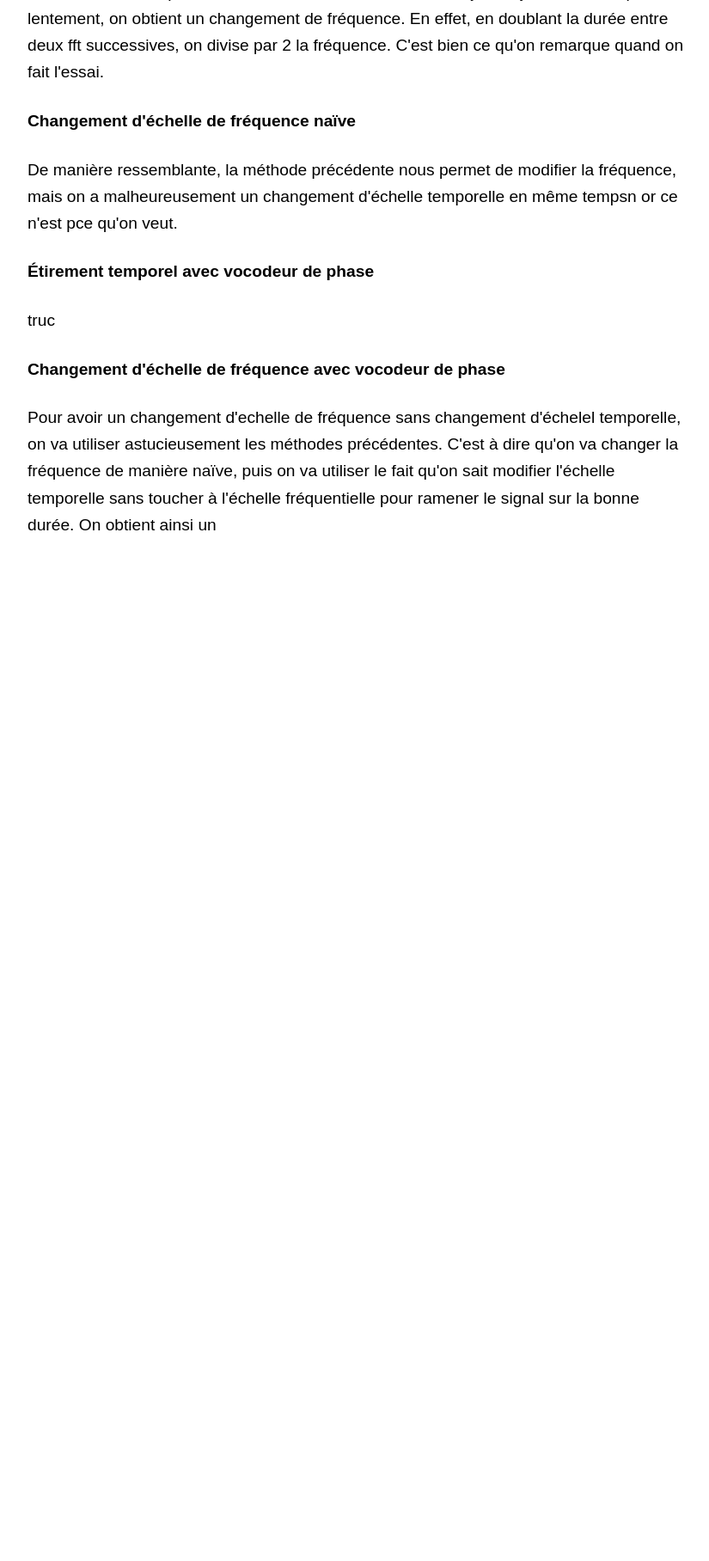
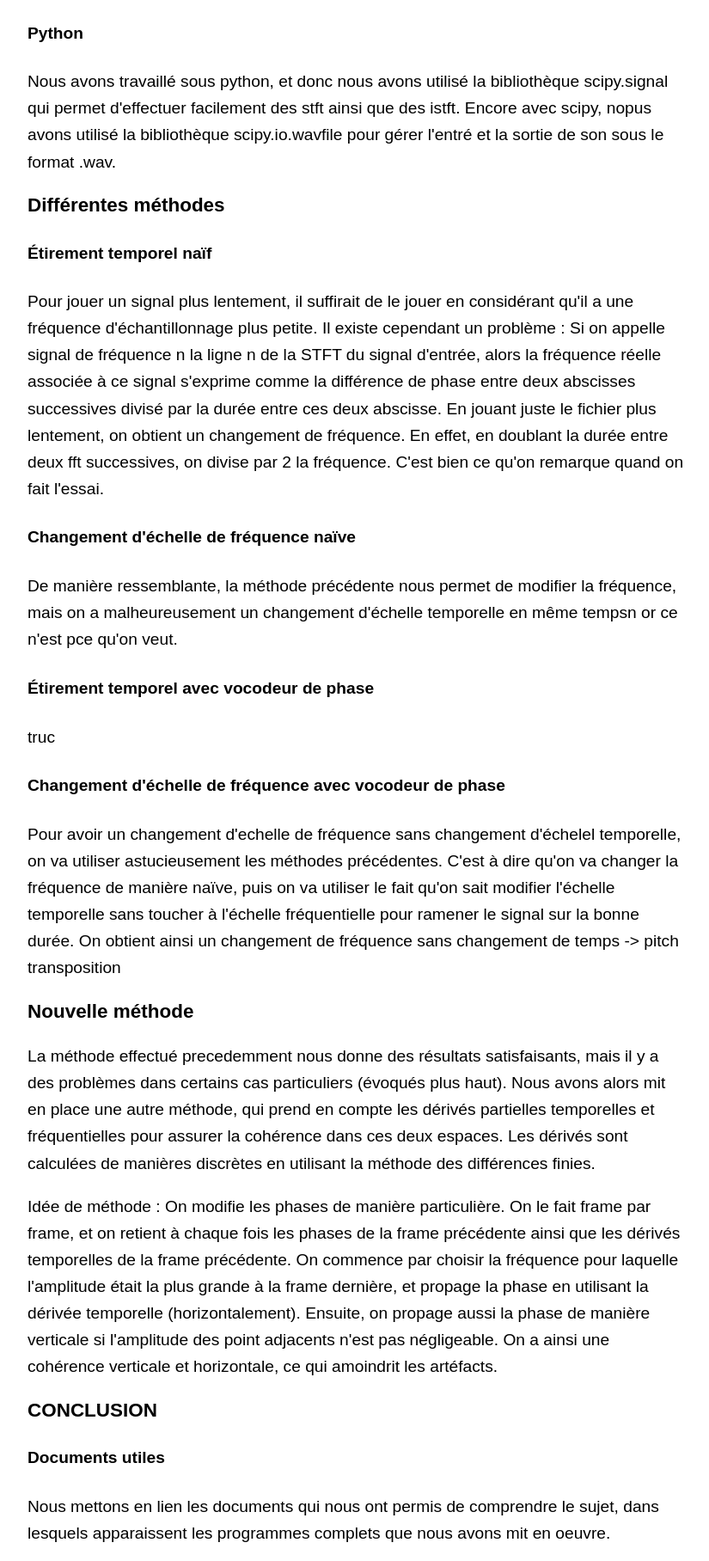
Before and after one commit to Srykah/vocoder, a Flask app: page / in a window 1280 px wide. Shown: the part 1778-3594 px from the top of the page at 86% size, without its empty margins (224-1049 px from the left). Before the commit the page ends 2395 px from the top, so only its background shows below. Run offline with Flask 2, Linux system fonts and the light colour scheme.

Commit message:
version presque finale du projet
Il manque seulement une relecture et la partie vocodeur

```diff
--- a/templates/index.html
+++ b/templates/index.html
@@ -51,10 +51,14 @@
 		Cet opérateur consiste à appliquer la transformée de fourier sur une fenetre fini du signal d'entrée, puis de décaler, refaire une transformée et ainsi de suite. On obtient ensuite un tableau de dimension (N x M), avec N = nombre de fréquence dans les FFT,M =  nombre de FFT, sachant que le nombre de FFT multiplié par le temps entre deux FFT correspond au temps totale du signal.
 		</p>
 		<p>
-		Si on trace la matrice des modules de la STFT, on obtient un tableau ressemblant au suivant (c'est un spectrogramme) [[[ mettre image d'un spectrogramme]]]
+		Si on trace la matrice des modules de la STFT, on obtient un tableau ressemblant au suivant (c'est un spectrogramme) <img src = "static/spectrogramme"></img>
 		On a donc en abscisse le temps et en ordonnée les fréquences.
 		Pour obtenir un son à partir d'une STFT, il suffit d'appliquer la fonction ISTFT.
 		On commence déjà à comprendre ce qu'il faudra faire afin de pouvoir appliquer les deux fonctions annoncée dans l'introduction.
+		</p>
+		<h4>Python</h4>
+		<p>
+		Nous avons travaillé sous python, et donc nous avons utilisé la bibliothèque scipy.signal qui permet d'effectuer facilement des stft ainsi que des istft. Encore avec scipy, nopus avons utilisé la bibliothèque scipy.io.wavfile pour gérer l'entré et la sortie de son sous le format .wav.
 		</p>
 		<h3>Différentes méthodes</h3>
 
@@ -79,12 +83,36 @@
 
 		<h4>Changement d'échelle de fréquence avec vocodeur de phase</h4>
 		<p>
-		Pour avoir un changement d'echelle de fréquence sans changement d'échelel temporelle, on va utiliser astucieusement les méthodes précédentes. C'est à dire qu'on va changer la fréquence de manière naïve, puis on va utiliser le fait qu'on sait modifier l'échelle temporelle sans toucher à l'échelle fréquentielle pour ramener le signal sur la bonne durée. On obtient ainsi un
+		Pour avoir un changement d'echelle de fréquence sans changement d'échelel temporelle, on va utiliser astucieusement les méthodes précédentes. C'est à dire qu'on va changer la fréquence de manière naïve, puis on va utiliser le fait qu'on sait modifier l'échelle temporelle sans toucher à l'échelle fréquentielle pour ramener le signal sur la bonne durée. On obtient ainsi un changement de fréquence sans changement de temps -> pitch transposition
 		</p>
 
+		<h3>Nouvelle méthode</h3>
+		<p>
+		La méthode effectué precedemment nous donne des résultats satisfaisants, mais il y a des problèmes dans certains cas particuliers (évoqués plus haut).
+		Nous avons alors mit en place une autre méthode, qui prend en compte les dérivés partielles temporelles et fréquentielles pour assurer la cohérence dans ces deux espaces.
+		Les dérivés sont calculées de manières discrètes en utilisant la méthode des différences finies.
+		</p>
+		<p>
+		Idée de méthode : On modifie les phases de manière particulière. On le fait frame par frame, et on retient à chaque fois les phases de la frame précédente ainsi que les dérivés temporelles de la frame précédente. On commence par choisir la fréquence pour laquelle l'amplitude était la plus grande à la frame dernière, et propage la phase en utilisant la dérivée temporelle (horizontalement). Ensuite, on propage aussi la phase de manière verticale si l'amplitude des point adjacents n'est pas négligeable. On a ainsi une cohérence verticale et horizontale, ce qui amoindrit les artéfacts.
+		</p>
+		<h3>CONCLUSION</h3>
+		<p>
+		</p>
 
+		<h4>Documents utiles</h4>
+		<p>
+		Nous mettons en lien les documents qui nous ont permis de comprendre le sujet, dans lesquels apparaissent les programmes complets que nous avons mit en oeuvre.
+		<ol><li>-<a href = "static/script.py" download>Explication simple du principe</a></li>
+		<li>-<a href = "static/script.py" download>Explication algorithme vocodeur</a></li>
+		<li>-<a href = "static/script.py" download>Explication nouvelle méthode</a></li>
+		</ol>
 
+		</p>
+		<p>
+		Nous mettons aussi <a href = "static/script.py" download>nos programmes</a>, si vous voulez les utiliser comme base pour d'autres travaux.
+		</p>
 
+		<h2>MERCI !</h2>
 
 
 
```
